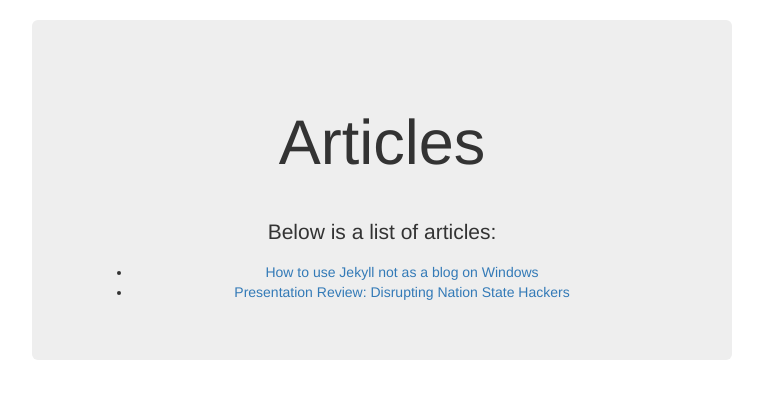
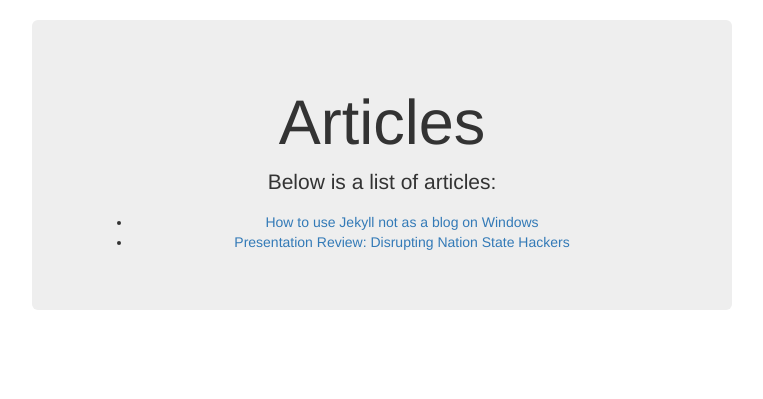
Before and after one commit to yindeming/articles, a Jekyll site: the page built from index.html, in a window 1280 px wide. Shown: the top 399 px of the page, without its empty margins (258-1021 px from the left). Built offline with Jekyll 4.4.1, drawn with Linux system fonts in a browser that asks for light colours; nearby versions of some CDN libraries.

Commit message:
Update index.html

```diff
--- a/index.html
+++ b/index.html
@@ -4,7 +4,7 @@ layout: default
 
 <!-- <div class="site"> -->
 
-  <h1 class="row marketing">Articles</h1>
+  <h1>Articles</h1>
 
   <p>Below is a list of articles:</p>
 
```
